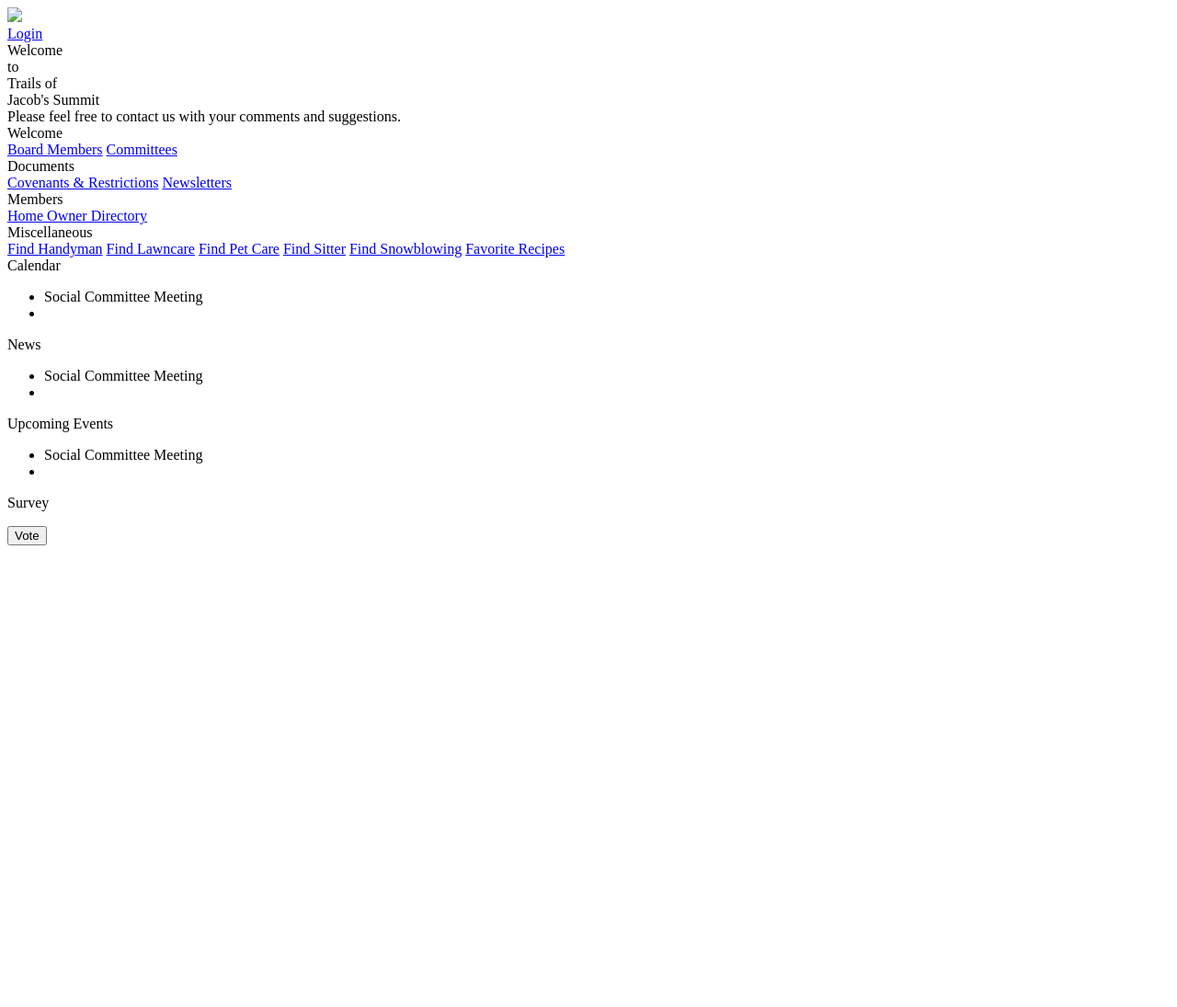
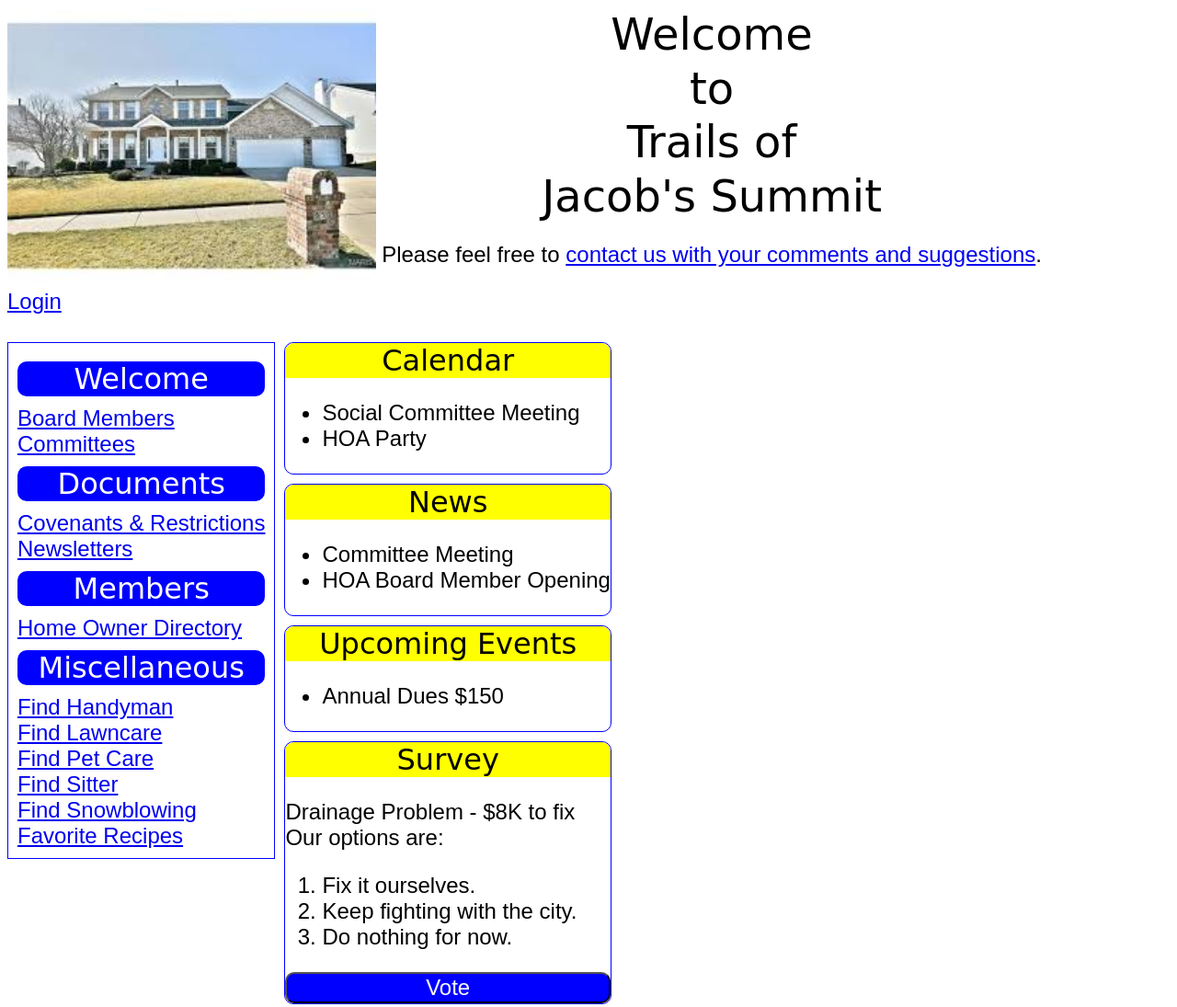
Before and after one commit to mvolkmann/tjs-website, a plain HTML site: page index.html in a window 1280 px wide. Shown: the whole page at 92% size. Before the commit the page ends 800 px from the top, so only its background shows below. Drawn offline with Linux system fonts and the light colour scheme.

Commit message:
worked on CSS

```diff
--- a/index.html
+++ b/index.html
@@ -3,41 +3,42 @@
   <head>
     <title>Trails of Jacob's Summit</title>
     <meta charset="utf-8">
+    <link rel="stylesheet" href="tjs.css">
   </head>
   <body>
     <header>
       <div>
-        <img src="monument.jpg">
+        <img src="images/monument.jpg" alt="subdivision monument">
         <div>
           <a href="login.html">Login</a>
         </div>
       </div>
       <div>
-        <div>
+        <div class="title">
           Welcome<br>
           to<br>
           Trails of<br>
           Jacob's Summit
         </div>
-      </div>
-      <div>
-        Please feel free to
-        <a mailto="r.mark.volkmann@gmail.com">contact us with your comments and suggestions</a>.
+        <div>
+          Please feel free to
+          <a href="mailto:r.mark.volkmann@gmail.com">contact us with your comments and suggestions</a>.
+        </div>
       </div>
     </header>
     <nav>
-      <div class="nav-title">Welcome</div>
+      <div class="heading">Welcome</div>
       <a href="not-implemented.html">Board Members</a>
       <a href="not-implemented.html">Committees</a>
 
-      <div class="nav-title">Documents</div>
+      <div class="heading">Documents</div>
       <a href="not-implemented.html">Covenants & Restrictions</a>
       <a href="not-implemented.html">Newsletters</a>
 
-      <div class="nav-title">Members</div>
+      <div class="heading">Members</div>
       <a href="not-implemented.html">Home Owner Directory</a>
 
-      <div class="nav-title">Miscellaneous</div>
+      <div class="heading">Miscellaneous</div>
       <a href="not-implemented.html">Find Handyman</a>
       <a href="not-implemented.html">Find Lawncare</a>
       <a href="not-implemented.html">Find Pet Care</a>
@@ -46,33 +47,39 @@
       <a href="not-implemented.html">Favorite Recipes</a>
     </nav>
     <section>
-      <section>
+      <div>
         <div class="heading">Calendar</div>
         <ul>
           <li>Social Committee Meeting</li>
-          <li></li>
+          <li>HOA Party</li>
         </ul>
-      </section>
-      <section>
+      </div>
+      <div>
         <div class="heading">News</div>
         <ul>
-          <li>Social Committee Meeting</li>
-          <li></li>
+          <li>Committee Meeting</li>
+          <li>HOA Board Member Opening</li>
         </ul>
-      </section>
-      <section>
+      </div>
+      <div>
         <div class="heading">Upcoming Events</div>
         <ul>
-          <li>Social Committee Meeting</li>
-          <li></li>
+          <li>Annual Dues $150</li>
         </ul>
-      </section>
-      <section>
+      </div>
+      <div>
         <div class="heading">Survey</div>
         <p>
+          Drainage Problem - $8K to fix<br>
+          Our options are:
         </p>
+        <ol>
+          <li>Fix it ourselves.</li>
+          <li>Keep fighting with the city.</li>
+          <li>Do nothing for now.</li>
+        </ol>
         <button>Vote</button>
-      </section>
+      </div>
     </section>
     <footer>
     </footer>
--- /dev/null
+++ b/tjs.css
@@ -0,0 +1,78 @@
+body {
+  font-family: sans-serif;
+  font-size: 18pt;
+}
+
+button {
+  background-color: blue;
+  border-radius: 10px;
+  color: white;
+  font-size: 18pt;
+}
+
+header {
+  margin-bottom: 30px;
+}
+
+header > div {
+  display: inline-block;
+  vertical-align: top;
+}
+
+header img {
+  height: 300px;
+}
+
+header .title {
+  font-family: cursive;
+  font-size: 36pt;
+  line-height: 44pt;
+  margin-bottom: 20px;
+  text-align: center;
+}
+
+nav {
+  float: left;
+  border: solid blue 1px;
+  padding: 10px;
+}
+
+nav .heading {
+  background-color: blue;
+  border-radius: 10px;
+  color: white;
+  font-family: cursive;
+  font-size: 24pt;
+  margin: 10px 0;
+  text-align: center;
+}
+
+nav > a {
+  display: block;
+}
+
+section {
+  float: left;
+  margin-left: 10px;
+}
+
+section button {
+  margin: 0 auto;
+  width: 100%;
+}
+
+section .heading {
+  background-color: yellow;
+  border-top-left-radius: 10px;
+  border-top-right-radius: 10px;
+  font-family: cursive;
+  font-size: 24pt;
+  text-align: center;
+}
+
+section > div {
+  border: solid blue 1px;
+  border-radius: 10px;
+  display: block;
+  margin-bottom: 10px;
+}
```
Also changed, not shown: images/monument.jpg (added).
